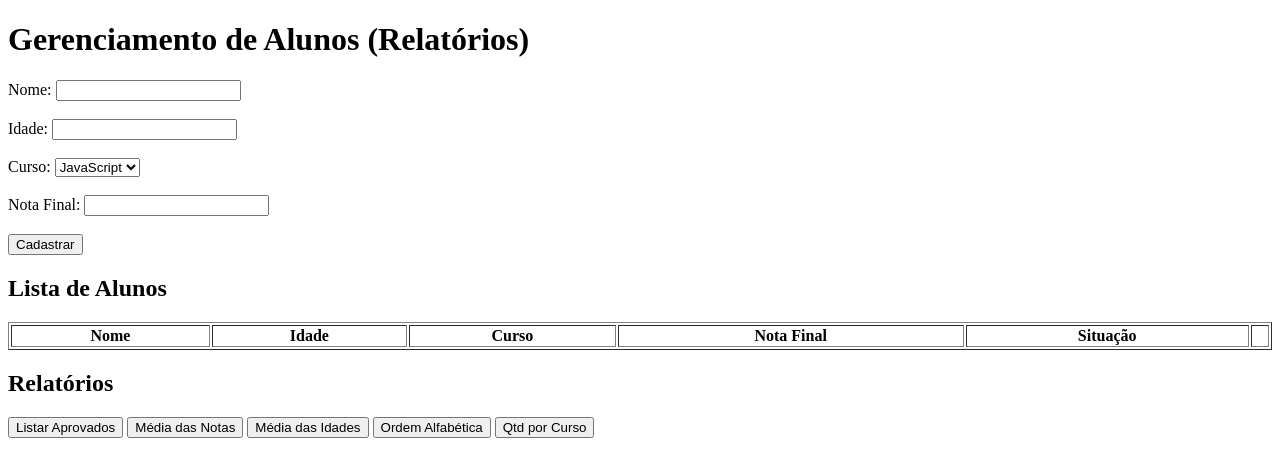
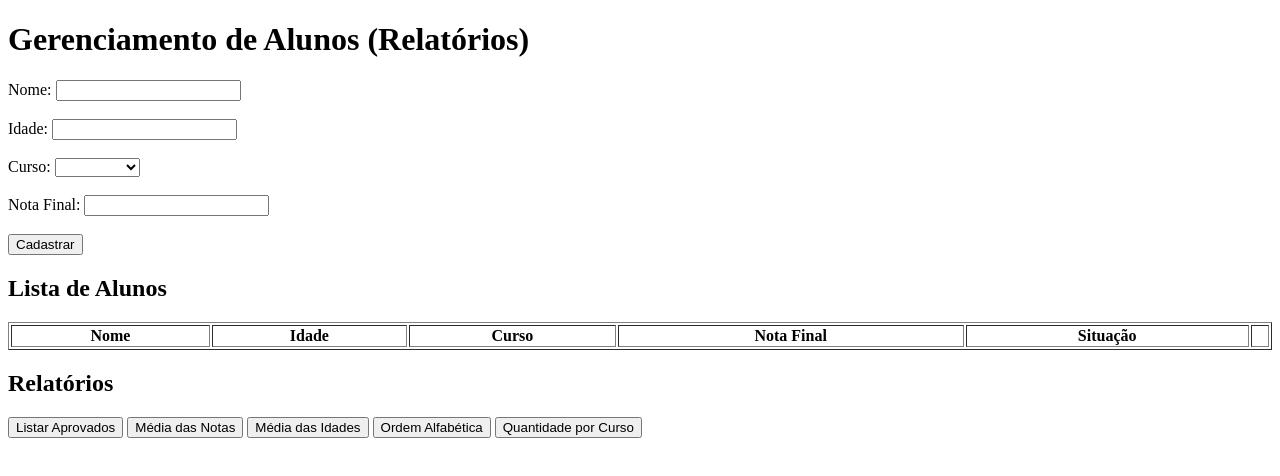
Before and after one commit to NathaliaEstouco/alunos, a plain HTML site: page index.html in a window 1280 px wide. Drawn offline with Linux system fonts and the light colour scheme.

Commit message:
alteração select

```diff
--- a/index.html
+++ b/index.html
@@ -14,6 +14,7 @@
     <label>Idade: <input type="number" id="idade" required></label><br><br>
     <label>Curso:
       <select id="curso" required>
+        <option value=""></option>
         <option value="JavaScript">JavaScript</option>
         <option value="Python">Python</option>
         <option value="Java">Java</option>
@@ -43,7 +44,7 @@
   <button id="btnMediaNotas">Média das Notas</button>
   <button id="btnMediaIdades">Média das Idades</button>
   <button id="btnOrdemAlfabetica">Ordem Alfabética</button>
-  <button id="btnQtdPorCurso">Qtd por Curso</button>
+  <button id="btnQtdPorCurso">Quantidade por Curso</button>
 
   <div id="relatorios"></div>
 
```
